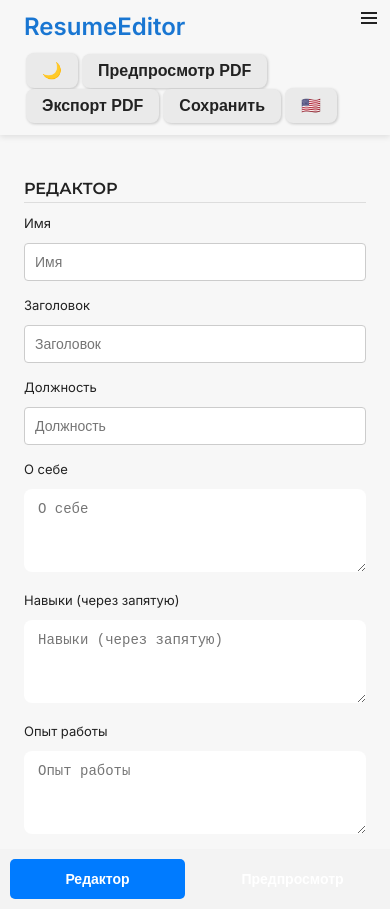
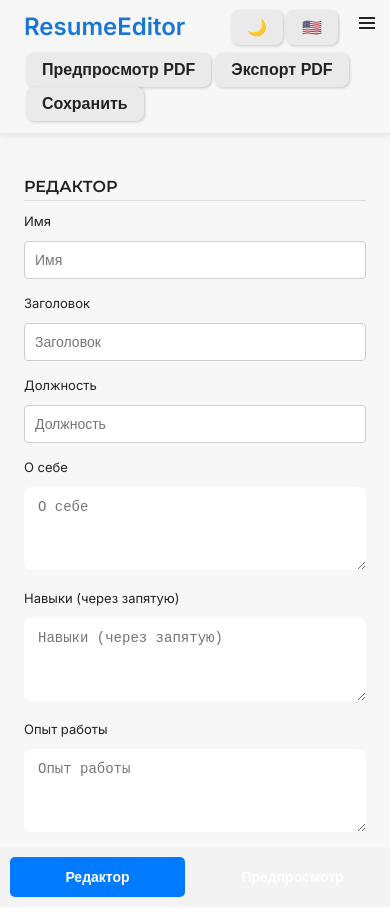
Before and after one commit to maestrotype/resume-editor, a React (Create React App) app in the folder client/: page / in a window 390 px wide. Built offline with nearby package versions, Linux system fonts and the light colour scheme.

Commit message:
change btns

```diff
--- a/client/src/components/Header.jsx
+++ b/client/src/components/Header.jsx
@@ -50,7 +50,7 @@ function Header({ toggleTheme, currentTheme, handlePreviewPDF, handleExportPDF,
       </div>
 
       <div className={`custom-button ${menuOpen ? 'hidden' : ''}`}>
-        <button onClick={toggleTheme} className="icon-button">
+        <button onClick={toggleTheme} className="theme-button">
           {currentTheme === "light" ? "🌙" : "☀️"}
         </button>
 
@@ -66,7 +66,7 @@ function Header({ toggleTheme, currentTheme, handlePreviewPDF, handleExportPDF,
           {t('save')}
         </button>
 
-        <button onClick={toggleLanguage} className="icon-button">
+        <button onClick={toggleLanguage} className="lang-button">
           {i18n.language === "en" ? "🇷🇺" : "🇺🇸"}
         </button>
       </div>
--- a/client/src/styles.css
+++ b/client/src/styles.css
@@ -504,8 +504,8 @@ h3 {
 
   .menu-toggle {
     position: absolute;
-    top: 10px;
-    right: 10px;
+    top: 15px;
+    right: 12px;
   }
 
   .app {
--- a/client/src/styles/header.css
+++ b/client/src/styles/header.css
@@ -125,4 +125,18 @@ header nav a:hover {
     .header-buttons {
         flex-wrap: wrap;
     }
+
+    .lang-button, .theme-button {
+        position: absolute;
+        top: 10px;
+        right: 40px;
+    }
+
+    .theme-button {
+        right: 105px;
+    }
+
+    .lang-button {
+        right: 50px;
+    }
 }
```
